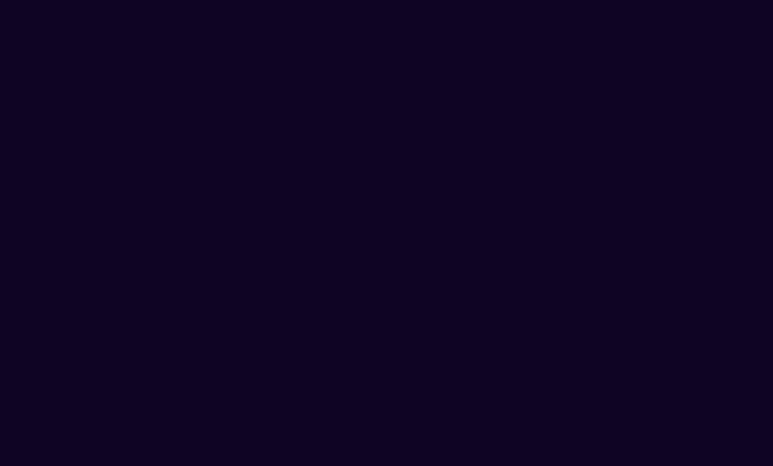
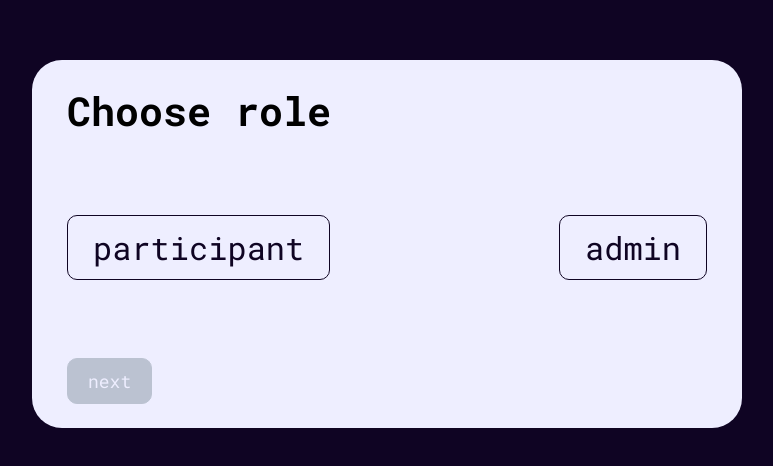
Before and after one commit to bigT01/front_quiz, a React (Create React App) app: page / in a window 1280 px wide. Shown: the part 156-622 px from the top of the page, without its empty margins (253-1026 px from the left). Built offline with nearby package versions, Linux system fonts and the light colour scheme.

Commit message:
component role

```diff
--- a/src/App.tsx
+++ b/src/App.tsx
@@ -1,7 +1,7 @@
 import React, {useEffect, useState} from 'react';
 import { Helmet } from 'react-helmet';
-import Typed from 'react-typed';
-import IntroTitle from "./components/IntroTitle/IntroTitle";
+import IntroTitle from "./components/Intro/IntroTitle/IntroTitle";
+import Role from "./components/Intro/Role/Role";
 
 function App() {
     const [isEnd, setIsEnd] = useState<boolean>(false)
@@ -15,8 +15,8 @@ function App() {
                   rel="stylesheet" />
         </Helmet>
         <div className="presentation_content">
-            <IntroTitle setIsEnd={setIsEnd}/>
-
+            {!isEnd && < IntroTitle setIsEnd={setIsEnd}/>}
+            {isEnd && <Role />}
         </div>
     </div>
   );
--- a/src/components/IntroTitle/IntroTitle.tsx
+++ b/src/components/Intro/IntroTitle/IntroTitle.tsx
@@ -16,6 +16,7 @@ const IntroTitle: React.FC<Props> = ({setIsEnd}) => {
 
         setTimeout(() => {
             introTitle.style.display = 'none'
+            setIsEnd(true)
         }, 7000)
     }, [])
     return(
--- /dev/null
+++ b/src/components/Intro/Role/Role.tsx
@@ -0,0 +1,27 @@
+import {useState} from "react";
+
+const Role = () => {
+    const [roleType, setRoleType] = useState<string>('')
+
+
+    return(
+        <div className={'role_content'}>
+            <div className="role_header">
+                <h2>Choose role</h2>
+            </div>
+            <div className="role_body">
+                <button className={`role ${roleType === 'participant' ? 'active' : null}`} onClick={() => setRoleType('participant')}>
+                    participant
+                </button>
+                <button className={`role ${roleType === 'admin' ? 'active' : null}`} onClick={() => {setRoleType('admin')}}>
+                    admin
+                </button>
+            </div>
+            <div className="role_footer">
+                <button className={`confirm ${roleType === 'participant' || roleType === 'admin' ? `active` : null}`}>next</button>
+            </div>
+        </div>
+    )
+}
+
+export default Role;
--- a/src/style/_root.scss
+++ b/src/style/_root.scss
@@ -1,3 +1,5 @@
 $total-black: #0F0423;
 $text-color: #B198C7;
 $modal-background: #EEEEFF;
+$total-white: #FFFFFF;
+$disable-border: #8997A4;
--- a/src/style/index.css
+++ b/src/style/index.css
@@ -11,6 +11,15 @@ h1, h2, h3, h4, h5 {
 
 h3 {
   font-size: 32px;
+}
+
+h2 {
+  font-size: 40px;
+}
+
+button {
+  font-family: "Roboto Mono", monospace;
+  cursor: pointer;
 }
 
 .content_wrapper {
@@ -32,6 +41,54 @@ h3 {
 .content_wrapper .presentation_content .content_title span {
   font-size: 32px;
 }
+.content_wrapper .presentation_content .role_content {
+  background-color: #EEEEFF;
+  width: 50vw;
+  padding: 24px 35px;
+  height: 25vw;
+  animation: aniAppend 0.5s linear forwards;
+  display: flex;
+  flex-direction: column;
+  justify-content: space-between;
+  border-radius: 30px;
+}
+.content_wrapper .presentation_content .role_content .role_body {
+  display: flex;
+  width: 100%;
+  margin: 0 auto;
+  justify-content: space-between;
+}
+.content_wrapper .presentation_content .role_content .role_body .role {
+  border: 1px solid #0F0423;
+  background-color: #EEEEFF;
+  padding: 10px 25px;
+  border-radius: 10px;
+  font-size: 32px;
+  cursor: pointer;
+  color: #0F0423;
+}
+.content_wrapper .presentation_content .role_content .role_body .role:hover {
+  animation: aniRoleBtn 0.2s linear forwards;
+}
+.content_wrapper .presentation_content .role_content .role_body .role.active {
+  background-color: #7F7CAF;
+  border: 1px solid #7F7CAF;
+  color: #FFFFFF;
+}
+.content_wrapper .presentation_content .role_content .role_footer .confirm {
+  padding: 10px 20px;
+  border-radius: 10px;
+  border: 1px solid #8997A4;
+  background-color: #8997A4;
+  color: #EEEEFF;
+  font-size: 18px;
+  cursor: not-allowed;
+  opacity: 0.5;
+}
+.content_wrapper .presentation_content .role_content .role_footer .confirm.active {
+  animation: aniRoleConfirm 0.2s linear forwards;
+  cursor: pointer;
+}
 
 @keyframes aniIntro {
   0% {
@@ -44,5 +101,37 @@ h3 {
     opacity: 0;
   }
 }
+@keyframes aniAppend {
+  0% {
+    opacity: 0;
+  }
+  100% {
+    opacity: 1;
+  }
+}
+@keyframes aniRoleBtn {
+  0% {
+    background-color: #EEEEFF;
+    border: 1px solid #0F0423;
+    color: #0F0423;
+  }
+  100% {
+    background-color: #7F7CAF;
+    border: 1px solid #7F7CAF;
+    color: #FFFFFF;
+  }
+}
+@keyframes aniRoleConfirm {
+  0% {
+    border: 1px solid #8997A4;
+    background-color: #8997A4;
+    opacity: 0.5;
+  }
+  100% {
+    border: 1px solid #1DBA69;
+    background-color: #1DBA69;
+    opacity: 1;
+  }
+}
 
 /*# sourceMappingURL=index.css.map */
--- a/src/style/index.scss
+++ b/src/style/index.scss
@@ -13,6 +13,15 @@ h1, h2, h3, h4, h5{
 
 h3{
   font-size: 32px;
+}
+
+h2{
+  font-size: 40px;
+}
+
+button{
+  font-family: 'Roboto Mono', monospace;
+  cursor: pointer;
 }
 
 .content_wrapper{
@@ -32,6 +41,59 @@ h3{
         font-size: 32px;
       }
     }
+    .role_content{
+      background-color: $modal-background;
+      width: 50vw;
+      padding: 24px 35px;
+      height: 25vw;
+      animation: aniAppend 0.5s linear forwards;
+      display: flex;
+      flex-direction: column;
+      justify-content: space-between;
+      border-radius: 30px;
+      .role_header{
+      }
+      .role_body{
+        display: flex;
+        width: 100%;
+        margin: 0 auto ;
+        justify-content: space-between;
+
+        .role{
+          border: 1px solid $total-black;
+          background-color: $modal-background;
+          padding: 10px 25px;
+          border-radius: 10px;
+          font-size: 32px;
+          cursor: pointer;
+          color: $total-black;
+          &:hover{
+            animation: aniRoleBtn 0.2s linear forwards;
+          }
+          &.active{
+            background-color: #7F7CAF;
+            border: 1px solid #7F7CAF;
+            color: $total-white;
+          }
+        }
+      }
+      .role_footer{
+        .confirm{
+          padding: 10px 20px;
+          border-radius: 10px;
+          border: 1px solid #8997A4;
+          background-color: #8997A4;
+          color: $modal-background;
+          font-size: 18px;
+          cursor: not-allowed;
+          opacity: .5;
+          &.active{
+            animation: aniRoleConfirm 0.2s linear forwards;
+            cursor: pointer;
+          }
+        }
+      }
+    }
   }
 }
 
@@ -46,3 +108,38 @@ h3{
     opacity: 0;
   }
 }
+
+@keyframes aniAppend {
+  0%{
+    opacity: 0;
+  }
+  100%{
+    opacity: 1;
+  }
+}
+
+@keyframes aniRoleBtn {
+  0%{
+    background-color: $modal-background;
+    border: 1px solid $total-black;
+    color: $total-black;
+  }
+  100%{
+    background-color: #7F7CAF;
+    border: 1px solid #7F7CAF;
+    color: $total-white;
+  }
+}
+
+@keyframes aniRoleConfirm {
+  0%{
+    border: 1px solid #8997A4;
+    background-color: #8997A4;
+    opacity: .5;
+  }
+  100%{
+    border: 1px solid #1DBA69;
+    background-color: #1DBA69;
+    opacity: 1;
+  }
+}
```
Also changed, not shown: 1 other file (tests, documents, lock files or other folders).
